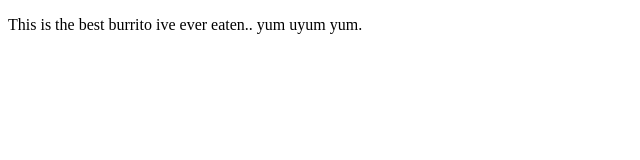
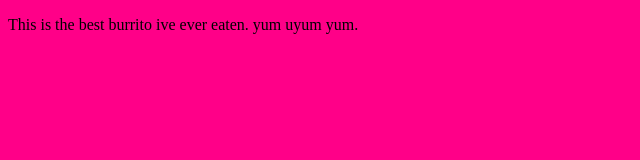
Before and after one commit to maxxjabr/site-test-two, a plain HTML site: page index.html in a window 1280 px wide. Shown: the whole page, without its empty margins (0-640 px from the left). Drawn offline with Linux system fonts and the light colour scheme.

Commit message:
change bg colour to purple

```diff
--- a/index.html
+++ b/index.html
@@ -1,9 +1,14 @@
 <!DOCTYPE html>
 <html>
     <head>
+        <style>
+            body {
+              background-color: #ff0088;
+            }
+            </style>
         <title>impoertant message</title>
     </head>
     <body>
-        <p>This is the best burrito ive ever eaten.. yum uyum yum.</p>
+        <p>This is the best burrito ive ever eaten. yum uyum yum.</p>
     </body>
 </html>
```
